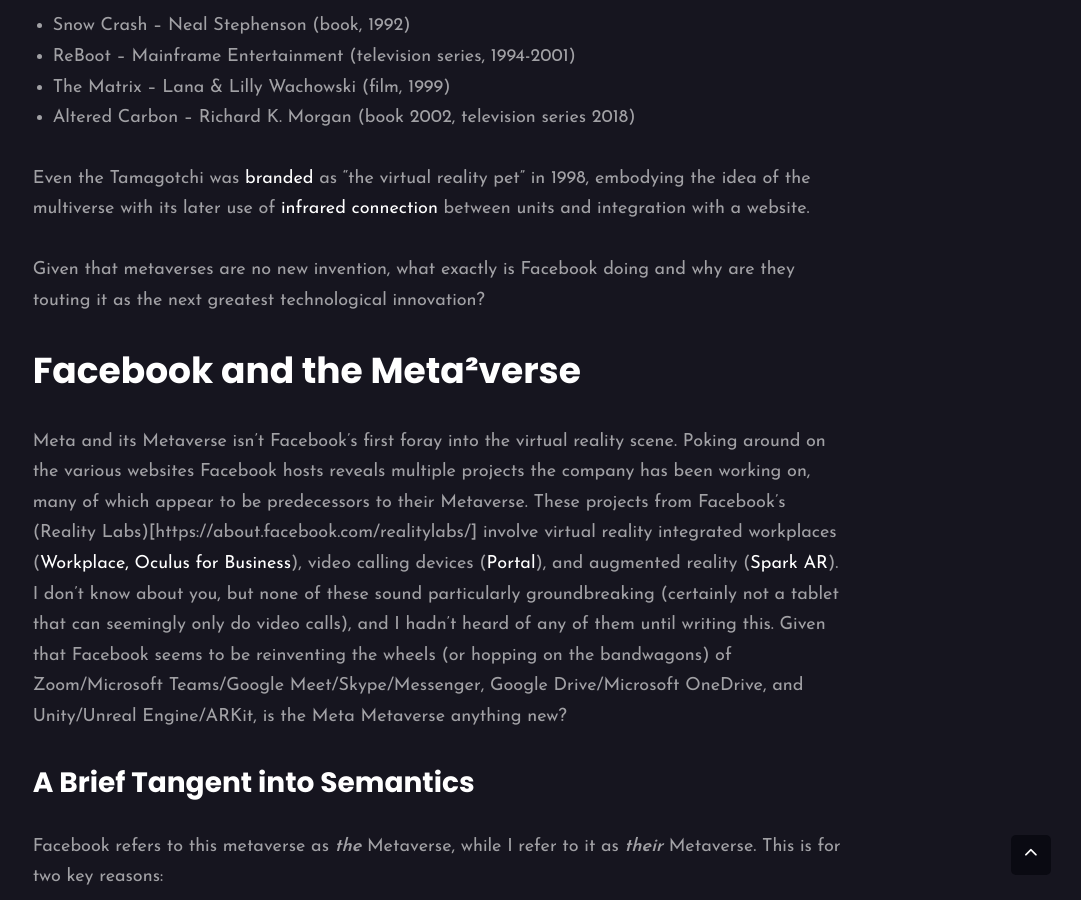
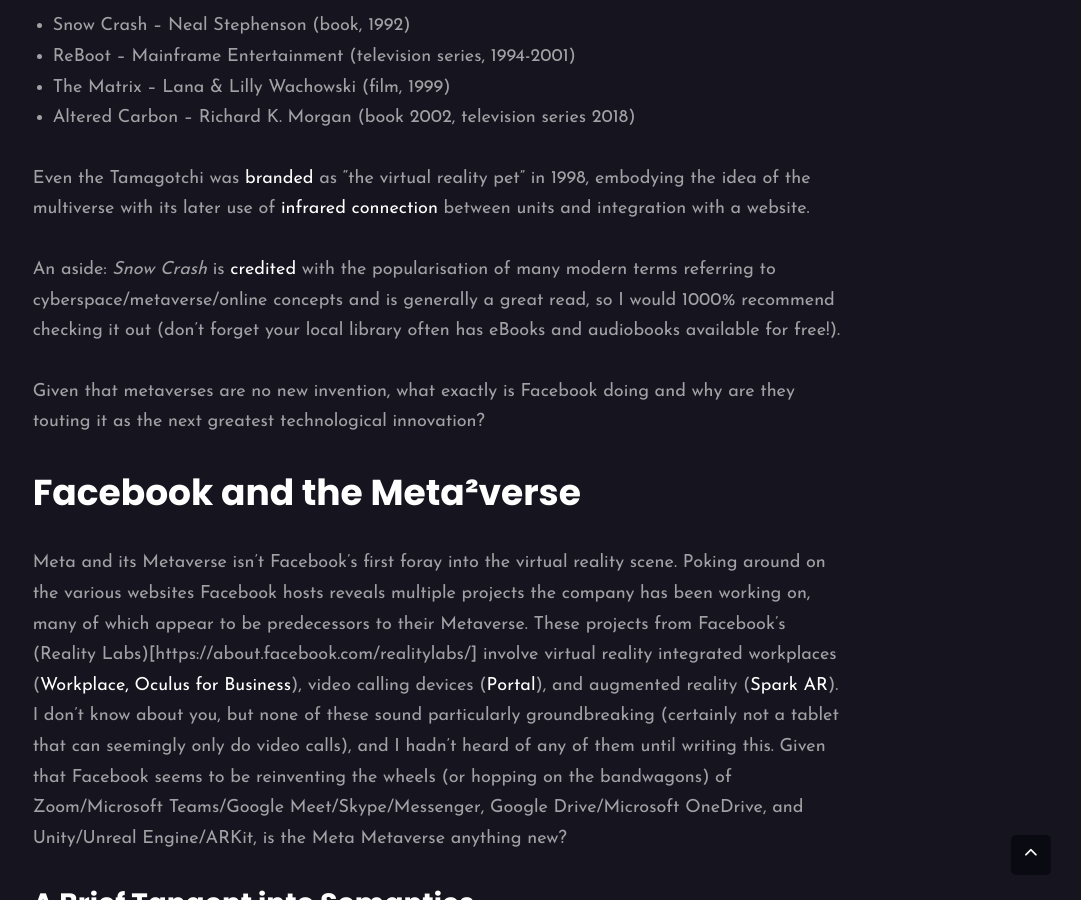
Before and after one commit to EinsteinFrizz/blog, a Jekyll site: the page built from _posts/2021-11-24-metaverse.markdown, in a window 1280 px wide and 900 px high, scrolled down 2391 px. Shown: the whole window, without its empty margins (199-1280 px from the left). Built offline with Jekyll 4.4.1, drawn with Linux system fonts in a browser that asks for light colours; nearby versions of some CDN libraries.

Commit message:
Update 2021-11-24-metaverse.markdown

```diff
--- a/_posts/2021-11-24-metaverse.markdown
+++ b/_posts/2021-11-24-metaverse.markdown
@@ -9,7 +9,6 @@ image: '/images/meta-matrix.jpg'
 *Throughout this post, I will refer to the company in question as Facebook, due to the ongoing [cease and desist](https://meta.company/) from Meta Company (unaffiliated) due to the confusion and alleged trademark infringement Facebook’s rebrand causes.*
 
 About a month ago, Facebook [announced](https://about.fb.com/news/2021/10/facebook-company-is-now-meta/) that they would be rebranding to Meta.
-
 > Meta’s focus will be to bring the metaverse to life and help people connect, find communities and grow businesses.
 
 Given that Facebook [acquired Oculus](https://about.facebook.com/company-info/) in 2014, and the heavy Facebook [integration](https://support.oculus.com/articles/accounts/facebook-accounts-on-oculus/index-facebook-accounts-on-oculus/) in the Oculus Quest 2, it comes as no surprise the tech giant is pushing further into the virtual reality space with its latest rebrand. Two months prior to the announcement, Facebook (as Oculus) launched [Horizon Workrooms](https://about.fb.com/news/2021/08/introducing-horizon-workrooms-remote-collaboration-reimagined/), a virtual reality workplace similar to (boring) rooms in [VRChat](https://hello.vrchat.com/). Truly a dream come true for those who are just itching to return to the office with too-cold air conditioning, loud coworkers, and forced conversation. “Not everyone will always have a VR headset ready”, says Facebook about Horizon Workrooms’ support for video calling, embodying the spirit of this GIF perfectly:
@@ -33,6 +32,8 @@ The cyberspace-metaverse is a concept explored in many well-known pieces of medi
 * Altered Carbon – Richard K. Morgan (book 2002, television series 2018)
 
 Even the Tamagotchi was [branded](https://web.archive.org/web/19980709195449/http://www.bandai.com/pressroom/98tama.html) as "the virtual reality pet" in 1998, embodying the idea of the multiverse with its later use of [infrared connection](https://web.archive.org/web/20040703145011/http://tamagotchi.com/news/news.cfm?wn_id=71) between units and integration with a website.
+
+An aside: *Snow Crash* is [credited](https://doi.org/10.1016/j.ijhcs.2003.12.014) with the popularisation of many modern terms referring to cyberspace/metaverse/online concepts and is generally a great read, so I would 1000% recommend checking it out (don't forget your local library often has eBooks and audiobooks available for free!).
 
 Given that metaverses are no new invention, what exactly is Facebook doing and why are they touting it as the next greatest technological innovation?
 
```
